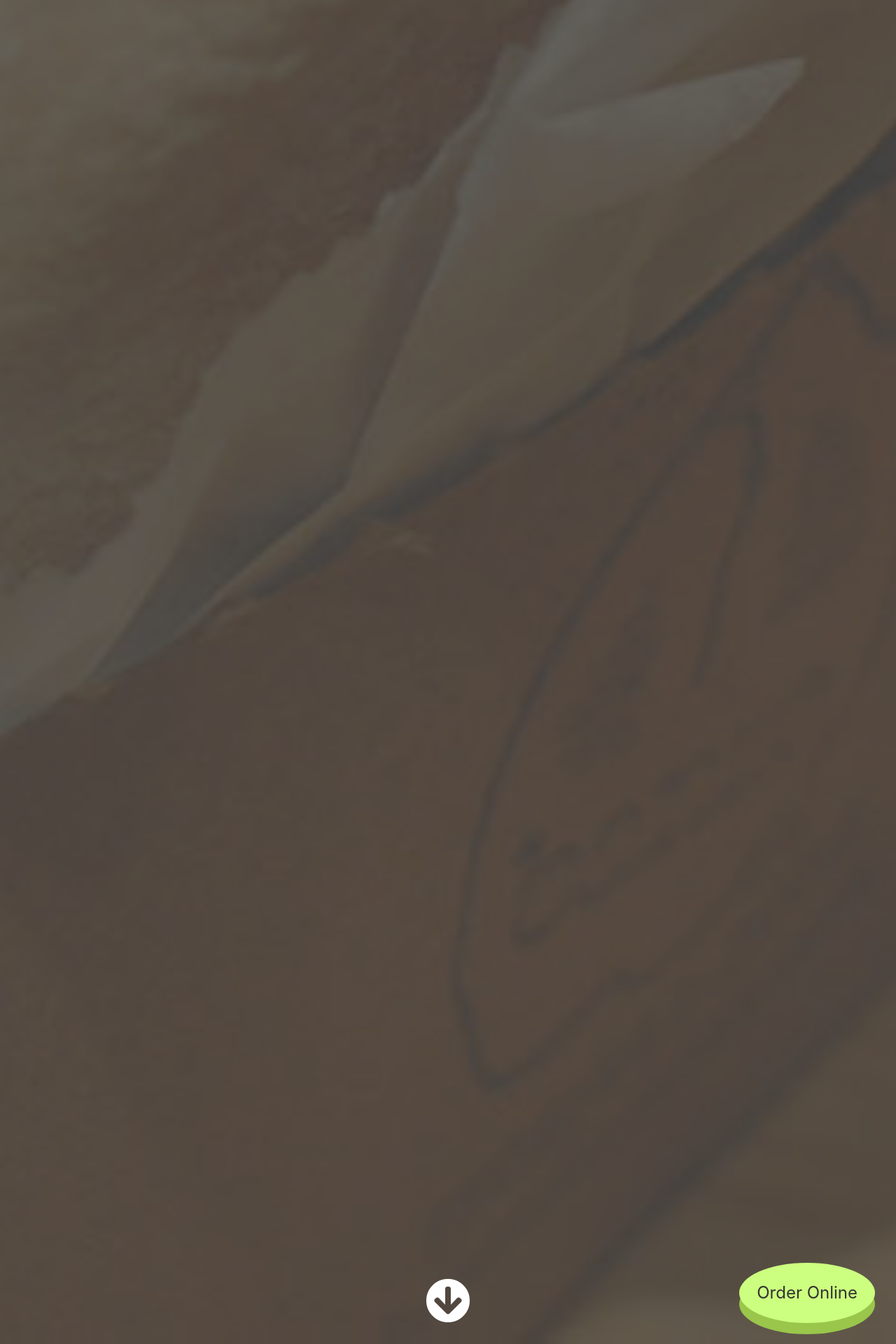
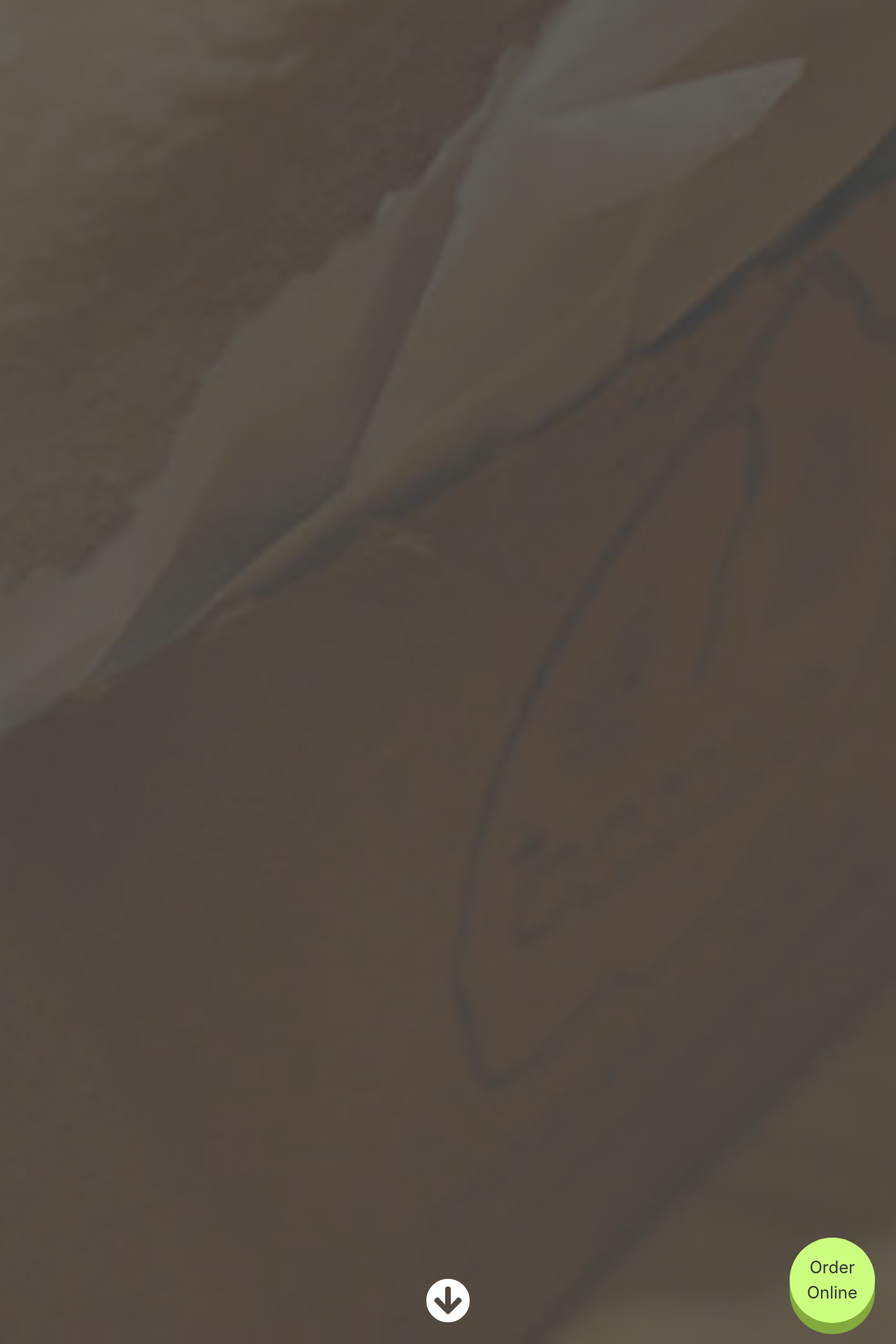
Before and after one commit to ajwahlb/Banzo, a Jekyll site: the page built from _pages/hpv2.html, in a window 1280 px wide. Shown: the part 3080-5000 px from the top of the page at 70% size. Built offline with Jekyll 4.4.1, drawn with Linux system fonts in a browser that asks for light colours; nearby versions of some CDN libraries.

Commit message:
adjustments

```diff
--- a/_layouts/homepage-v2.html
+++ b/_layouts/homepage-v2.html
@@ -5,11 +5,10 @@
 	<body>
 
 	{% include fixedNav.html %}
-
+	<a href="javascript:void(0)" target="_blank">
+		<div id="orderNow">Order<br>Online</div>
+	</a>
 	<div canvas="container" class="page-content">
-		<a href="javascript:void(0)" target="_blank">
-			<div id="orderNow">Order Online</div>
-		</a>
 		<div class="wrap">
 			{{ content }}
 			{% include footer.html %}
--- a/css/main.css
+++ b/css/main.css
@@ -82,13 +82,13 @@ html, body{ height: 100vh; }
   background-color: #ccff7f;
   border: none;
   border-radius: 50%;
-  box-shadow: 0 16px #99c64b;
-  transition: 3s;
+  box-shadow: 0 16px #82aa3d;
+  transition: .3s;
 }
 #orderNow:active {
-  box-shadow: 0 8px #666;
+  box-shadow: 0 8px #000;
   transform: translateY(8px);
-  transition: 3s;
+  transition: .3s;
 }
 #twitter{
   padding: 50px;
```
